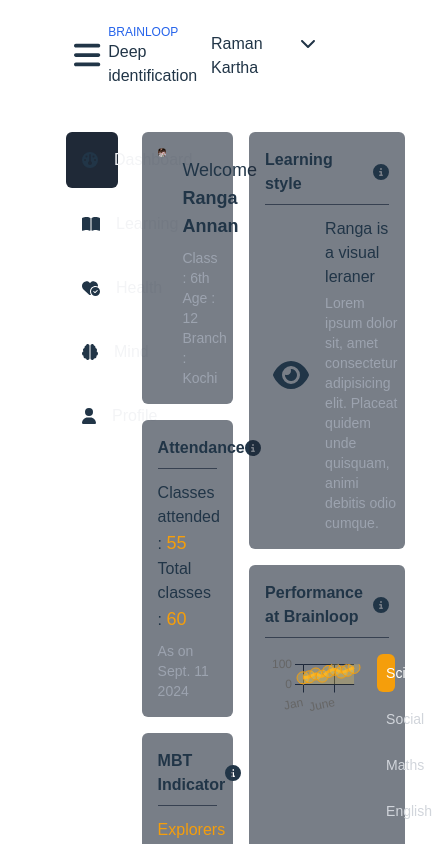
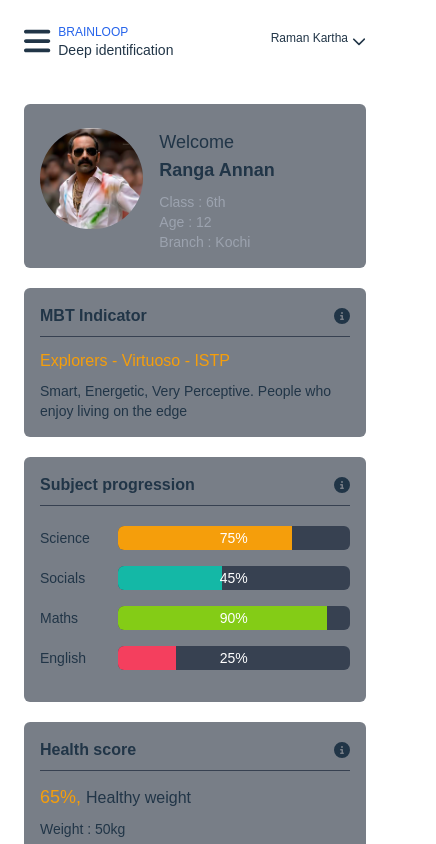
Before and after one commit to pakhilnair/did-blp-react, a React (Vite) app: page / in a window 390 px wide. Shown: the top 844 px of the page, 436 px wide, since content can reach past the window. Built offline with nearby package versions, Linux system fonts and the light colour scheme.

Commit message:
Added dropdown btn for perf chart mobile screen

```diff
--- a/package.json
+++ b/package.json
@@ -32,6 +32,7 @@
     "eslint-plugin-react-refresh": "^0.4.9",
     "globals": "^15.9.0",
     "postcss": "^8.4.41",
+    "react-router-dom": "^6.26.2",
     "tailwindcss": "^3.4.10",
     "vite": "^5.4.1"
   },
--- a/src/App.css
+++ b/src/App.css
@@ -1,9 +1,8 @@
-#root {
-  /* max-width: 1280px;
+/* #root { */
+/* max-width: 1280px;
   margin: 0 auto;
   padding: 2rem;
   text-align: center; */
-}
 
 /*
 .card {
--- a/src/App.jsx
+++ b/src/App.jsx
@@ -7,7 +7,7 @@ function App() {
   return (
     <>
       <NavBar />
-      <div className="container flex p-4 mx-auto space-x-4">
+      <div className="container flex p-4 mx-auto md:space-x-4">
         <UserLayout />
         <Dashboard />
       </div>
--- a/src/components/NavBar.jsx
+++ b/src/components/NavBar.jsx
@@ -9,15 +9,15 @@ const NavBar = () => {
           <p className="text-3xl pr-2">
             <FontAwesomeIcon icon={faBars} />
           </p>
-          <div className="flex flex-col">
+          <div className="flex-col">
             <p className="text-xs text-blue-600">BRAINLOOP</p>
-            <p className="text-1xl">Deep identification</p>
+            <p className="text-sm md:text-1xl">Deep identification</p>
           </div>
         </div>
         <div className="flex">
-          <p>Raman Kartha</p>
-          <p className="pl-2">
-            <FontAwesomeIcon icon={faChevronDown} />
+          <p className="text-xs md:text-sm">Raman Kartha</p>
+          <p className="pl-1">
+            <FontAwesomeIcon icon={faChevronDown} size="sm" />
           </p>
         </div>
       </div>
--- a/src/components/PerformanceChart.jsx
+++ b/src/components/PerformanceChart.jsx
@@ -1,5 +1,7 @@
 import { useState } from "react";
 import { Line } from "react-chartjs-2";
+import { FontAwesomeIcon } from "@fortawesome/react-fontawesome";
+import { faChevronDown } from "@fortawesome/free-solid-svg-icons";
 import {
   Chart as ChartJS,
   CategoryScale,
@@ -87,6 +89,11 @@ const chartData = {
 const PerformanceChart = () => {
   const [currentSubject, setCurrentSubject] = useState(subjects[0]);
   const [selectedMonth, setSelectedMonth] = useState(null);
+  const [dropdownIsOpen, setDropdownIsOpen] = useState(false);
+
+  const toggleDropdown = () => {
+    setDropdownIsOpen(!dropdownIsOpen);
+  };
 
   const data = {
     labels: ["Jan", "Feb", "Mar", "Apr", "May", "June", "July", "Aug", "Sept"],
@@ -97,7 +104,7 @@ const PerformanceChart = () => {
         backgroundColor: chartData[currentSubject].backgroundColor,
         fill: true,
         tension: 0.3,
-        pointRadius: 6,
+        pointRadius: 7,
       },
     ],
   };
@@ -132,11 +139,8 @@ const PerformanceChart = () => {
 
   return (
     <div className="flex flex-col">
-      <div className="flex p-1">
-        <div className="w-4/5 mr-4">
-          <Line data={data} options={options} />
-        </div>
-        <div className="w-1/5 pr-2">
+      <div className="flex-auto md:flex md:flex-row-reverse md:p-1 relative">
+        <div className="hidden md:block w-full md:w-1/5 pr-2 mt-1">
           {subjects.map((subject) => (
             <button
               key={subject}
@@ -151,17 +155,58 @@ const PerformanceChart = () => {
             </button>
           ))}
         </div>
+
+        <div className="flex justify-end  md:hidden content-end">
+          <button
+            onClick={toggleDropdown}
+            className={`w-28 rounded-md text-sm text-white py-2 ${chartData[currentSubject].btnColor}`}
+          >
+            {currentSubject}
+            <FontAwesomeIcon className="ml-1" icon={faChevronDown} size="sm" />
+          </button>
+        </div>
+        {dropdownIsOpen && (
+          <div className="absolute right-0 z-10 mt-2 w-28 origin-top-right rounded-md bg-gray-800 shadow-lg ring-1 ring-black ring-opacity-5 focus:outline-none">
+            {subjects.map((subject) => (
+              <button
+                key={subject}
+                onClick={() => {
+                  setCurrentSubject(subject);
+                  toggleDropdown();
+                }}
+                className={`w-full mb-2 py-1 px-2 rounded-md text-sm ${
+                  currentSubject === subject
+                    ? `${chartData[currentSubject].btnColor} text-white active:border-gray-800`
+                    : `bg-transparent text-gray-300 hover:bg-gray-800 hover:border-gray-800`
+                }`}
+              >
+                {subject}
+              </button>
+            ))}
+          </div>
+        )}
+
+        <div className="w-full md:w-4/5 md:mr-2">
+          <Line data={data} options={options} />
+        </div>
       </div>
       <div className="p-4 mt-8">
         <p className="text-gray-50 text-md font-bold">Feedback from teachers</p>
         {selectedMonth !== null ? (
           <div className="mt-4">
-            <p className="text-gray-200 text-sm">
-              {chartData[currentSubject].feedback[selectedMonth]}
-            </p>
+            {chartData[currentSubject].feedback[selectedMonth] !== undefined ? (
+              <p className="text-gray-200 text-sm">
+                {chartData[currentSubject].feedback[selectedMonth]}
+              </p>
+            ) : (
+              <p className="text-gray-500 text-sm italic">
+                No feedback recorded for the selected month.
+              </p>
+            )}
+            {/* {console.log(chartData[currentSubject].feedback[selectedMonth])} */}
           </div>
         ) : (
-          <div className="mt-2">
+          <div className="mt-4">
             <p className="text-gray-500 text-sm italic">
               Please click on a chart node to see feedback
             </p>
--- a/src/components/SubjectProgressionChart.jsx
+++ b/src/components/SubjectProgressionChart.jsx
@@ -1,8 +1,8 @@
 const SubjectProgressionChart = ({ color, value, subject = "test" }) => {
   return (
     <div className="flex items-center my-4">
-      <div className="w-1/4">
-        <p>{subject}</p>
+      <div className="w-2/6">
+        <p className="text-sm">{subject}</p>
       </div>
       <div className="w-full h-6 bg-gray-700 rounded-md overflow-hidden relative">
         <div
--- a/src/index.css
+++ b/src/index.css
@@ -5,7 +5,6 @@
 /* @apply font-sans; */
 
 :root {
-  /* font-family: Poppins, system-ui, Avenir, Helvetica, Arial, sans-serif; */
   line-height: 1.5;
   font-weight: 400;
 
@@ -36,16 +35,6 @@ a:hover {
   color: #535bf2;
 }
 
-body {
-  /* margin: 0;
-  display: flex;
-  place-items: center;
-  min-width: 320px;
-  min-height: 100vh; */
-  margin-left: 50px;
-  margin-right: 50px;
-}
-
 h1 {
   font-size: 3.2em;
   line-height: 1.1;
@@ -64,10 +53,6 @@ button {
 }
 button:hover {
   border-color: #646cff;
-}
-button:focus,
-button:focus-visible {
-  /* outline: 4px auto -webkit-focus-ring-color; */
 }
 
 @media (prefers-color-scheme: light) {
--- a/src/layout/UserLayout.jsx
+++ b/src/layout/UserLayout.jsx
@@ -16,8 +16,8 @@ const userLayout = () => {
     { name: "Profile", icon: faUser, route: "/student/profile" },
   ];
   return (
-    <div className="sidebar h-screen">
-      <div className="flex flex-col justify-evenly">
+    <div className="sidebar h-screen hidden md:block">
+      <div className="flex-col justify-evenly">
         {sidebarItems.map((item, index) => (
           <SideBarItem item={item.name} icon={item.icon} key={index} />
         ))}
--- a/src/pages/Dashboard.jsx
+++ b/src/pages/Dashboard.jsx
@@ -12,11 +12,11 @@ const Dashboard = () => {
     { name: "English", color: "bg-rose-500", value: 25 },
   ];
   return (
-    <div className="container flex">
-      <div className="flex-col max w-5/12">
+    <div className="md:flex mx-auto">
+      <div className="flex flex-col w-full md:w-4/12">
         <Card>
           <div className="flex ">
-            <div className="w-1/3 mr-2">
+            <div className="w-1/3 mr-2 mt-2">
               <img
                 src="../src/assets/avatar.png"
                 alt="user-avatar"
@@ -34,17 +34,6 @@ const Dashboard = () => {
               <p className="text-gray-400 text-sm">Branch : Kochi</p>
             </div>
           </div>
-        </Card>
-
-        <Card title="Attendance">
-          <p className="text-md">
-            Classes attended :{" "}
-            <span className="text-amber-500 text-lg">55</span>
-          </p>
-          <p className="text-md">
-            Total classes : <span className="text-amber-500 text-lg">60</span>
-          </p>
-          <p className="text-gray-400 text-sm mt-2">As on Sept. 11 2024</p>
         </Card>
 
         <Card title="MBT Indicator">
@@ -75,7 +64,18 @@ const Dashboard = () => {
         </Card>
       </div>
 
-      <div className="flex-col max w-2/3">
+      <div className="flex flex-col w-full md:w-8/12">
+        <Card title="Attendance">
+          <p className="text-md">
+            Classes attended :{" "}
+            <span className="text-amber-500 text-lg">55</span>
+          </p>
+          <p className="text-md">
+            Total classes : <span className="text-amber-500 text-lg">60</span>
+          </p>
+          <p className="text-gray-400 text-sm mt-2">As on Sept. 11 2024</p>
+        </Card>
+
         <Card title="Learning style">
           <div className="flex items-center">
             <FontAwesomeIcon className="p-2 mr-2" icon={faEye} size="2x" />
--- /dev/null
+++ b/src/pages/Learning.jsx
@@ -0,0 +1,9 @@
+import Card from "../components/Card";
+import SubjectProgressionChart from "../components/SubjectProgressionChart";
+import PerformanceChart from "../components/PerformanceChart";
+
+const Learning = () => {
+  return <div>Learning</div>;
+};
+
+export default Learning;
```
Also changed, not shown: 1 other file (tests, documents, lock files or other folders).
